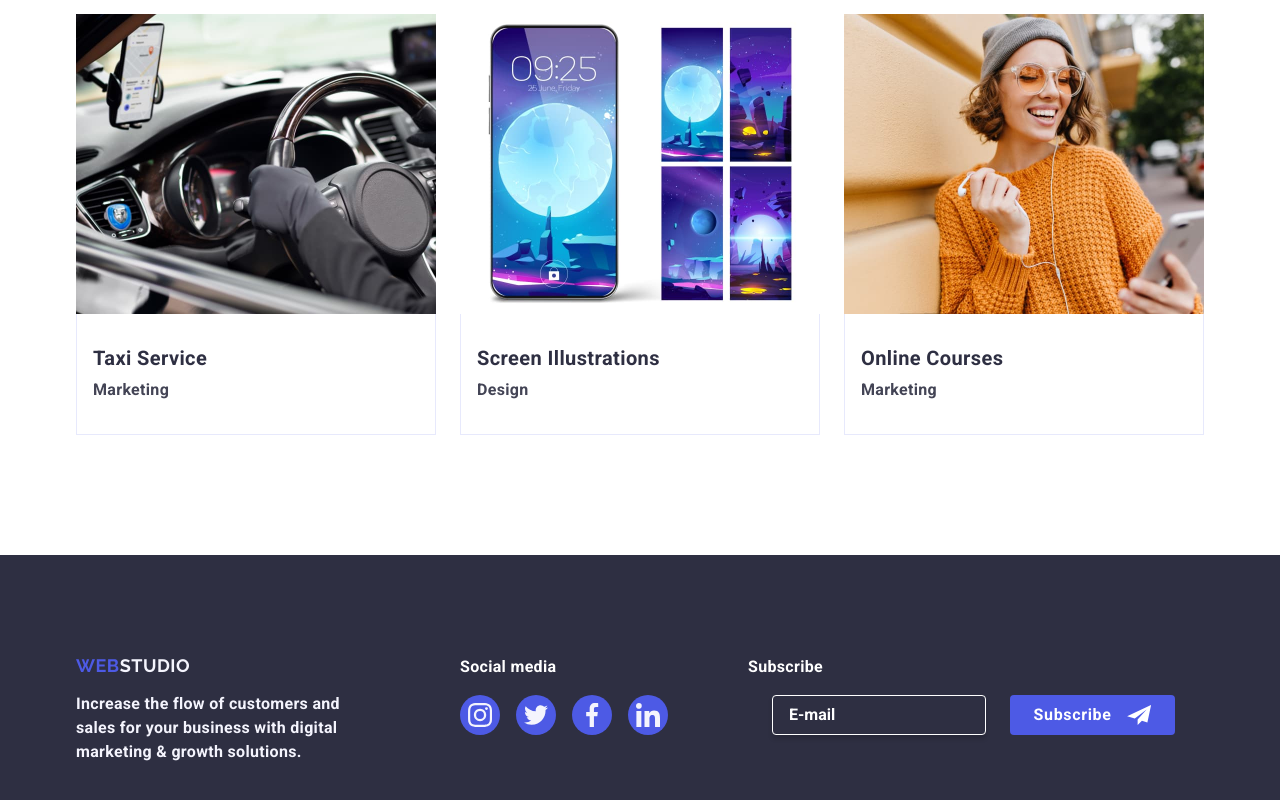
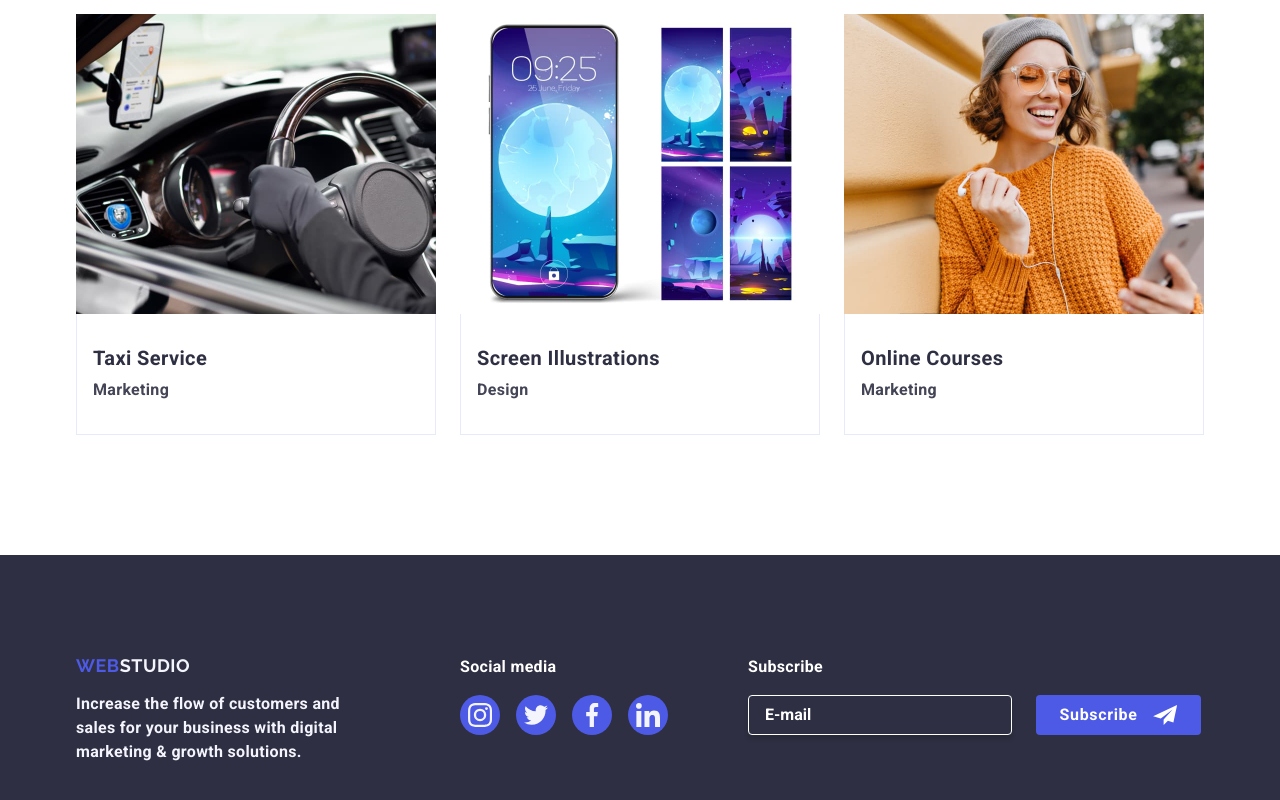
Before and after one commit to PalilovOleksandr/goit-markup-hw-05, a plain HTML site: page index.html in a window 1280 px wide. Shown: the part 2628-3428 px from the top of the page. Drawn offline with nearby package versions, Linux system fonts and the light colour scheme.

Commit message:
edit section footer

```diff
--- a/css/styles.css
+++ b/css/styles.css
@@ -444,7 +444,7 @@ li:hover .overlay-text {
   font-family: 'Roboto', sans-serif;
   border: 1px solid #fff;
   border-radius: 4px;
-  max-width: 264px;
+  width: 264px;
   height: 40px;
   background-color: transparent;
   padding-left: 16px;
--- a/index.html
+++ b/index.html
@@ -451,13 +451,13 @@
         <div class="cont-email-form">
           <p class="text-email-form">Subscribe</p>
           <form class="email-form">
-            <label for=""></label>
-            <input
-              name="user-email"
-              class="form-footer-input"
-              type="email"
-              placeholder="E-mail"
-            />
+            <label class="label-footer_form" for="">
+              <input
+                name="user-email"
+                class="form-footer-input"
+                type="email"
+                placeholder="E-mail"
+            /></label>
             <button class="form-footer-btn" type="submit">
               Subscribe
               <svg class="form-footer-icon" width="24" height="20">
```
